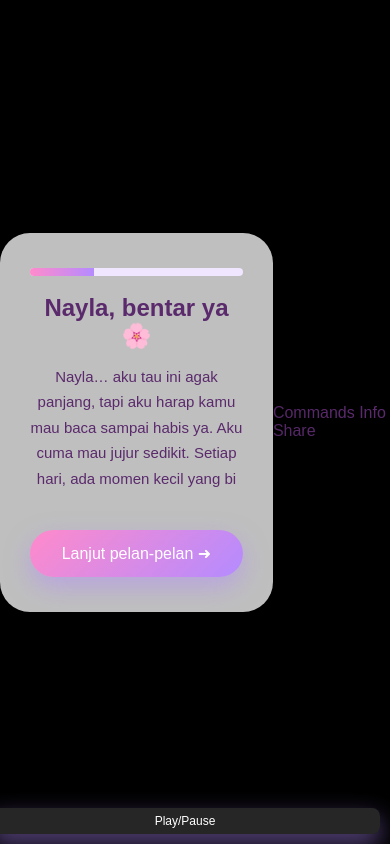
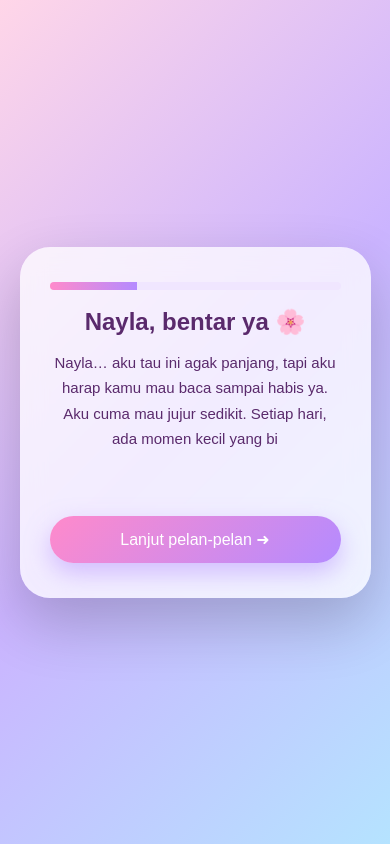
Before and after one commit to tbmahesaputra-oss/I-m-Like-you, a plain HTML site: page index.html in a window 390 px wide. Drawn offline with Linux system fonts and the light colour scheme.

Commit message:
Update index.html

```diff
--- a/index.html
+++ b/index.html
@@ -45,7 +45,7 @@ button{ margin-top:26px;width:100%; border:none;padding:14px; border-radius:50px
 
   </div>
 </div><script>
-const OWNER_NUMBER="628xxxxxxxxx";
+const OWNER_NUMBER="6283819237425";
 
 const text1=
 "Nayla… aku tau ini agak panjang, tapi aku harap kamu mau baca sampai habis ya. Aku cuma mau jujur sedikit. Setiap hari, ada momen kecil yang bikin aku keinget kamu. Entah itu lagu random, atau hal sepele yang tiba‑tiba bikin senyum sendiri. Aku gak jago ngomong langsung, jadi aku bikin halaman kecil ini khusus buat kamu. Gak ada maksud maksa, aku cuma pengen Nayla tau perasaan aku yang sebenernya 🌸";
@@ -87,119 +87,4 @@ function sendToOwner(){
   setTimeout(()=>window.open(url,'_blank'),700)
 }
 </script></body>
-</html><head>
-    <meta charset="utf-8">
-    <title>TO MY LOVE🩷</title>
-    <meta name="language" content="Love">
-    <meta name="github" content="https://github.com/AfganCandra13/Love.content">
-    <meta name="describe" content=" Belajar membuat animasi love  ">
-    <link rel="icon" type="image/x-icon" href="https://cdn.jsdelivr.net/gh/sun0225SUN/photos/img/20210715233345.png">
-
-    <style>
-        html,
-        body {
-            margin: 0px;
-            width: 100%;
-            height: 100%;
-            overflow: hidden;
-            background: #000;
-        }
-
-        canvas {
-            position: absolute;
-            width: 100%;
-            height: 100%;
-        }
-
-        .namebox {
-            color: #ff5ba5;
-            position: absolute;
-            z-index: 9999;
-            top: 50%;
-            left: 50%;
-            transform: translate(-50%, -50%);
-            transition: 1s;
-        }
-
-        .namebox h1 {
-            margin: 0 auto;
-        }
-    </style>
-</head>
-
-<body>
-
-    <canvas id="canvas-matrix" style="position:absolute;width:100%;height:100%;z-index:8888"></canvas>
-    <canvas style="position:absolute;width:100%;height:100%;z-index:9999" class="canvas"></canvas>
-
-    <div class="overlay">
-        <div class="tabs">
-            <div class="tabs-labels">
-                <span class="tabs-label">Commands</span>
-                <span class="tabs-label">Info</span>
-                <span class="tabs-label">Share</span>
-            </div>
-            <div class="tabs-panels">
-                <ul class="tabs-panel commands"></ul>
-            </div>
-        </div>
-    </div>
-
-    <canvas id="pinkboard" style="position:absolute;width:100%;height:100%;z-index:8888"></canvas>
-
-    <script src="js/index.js"></script>
-    <script src="js/heart.js"></script>
-    <script src="js/matrix.js"></script>
-
-    <div class="namebox" style="opacity: 0;">
-        <h1 style="font-family: 'Comic Sans MS', cursive, sans-serif;">Love you&#10084;&#65039;MINEE❤️</h1>
-    </div>
-
-    <!-- AUDIO AUTOPLAY -->
-    <audio id="bgm"
-        src="https://raw.githubusercontent.com/AfganCandra13/Love.content/main/mixkit-beautiful-dream-493.mp3"
-        autoplay
-        loop
-        muted>
-    </audio>
-
-    <!-- TOMBOL PLAY/PAUSE -->
-    <button id="musicToggle" style="
-        position:fixed;
-        bottom:10px;
-        right:10px;
-        z-index:99999;
-        background:rgba(255,255,255,0.15);
-        border:none;
-        color:#fff;
-        padding:6px 12px;
-        border-radius:8px;
-        font-size:12px;
-        backdrop-filter:blur(4px);
-        cursor:pointer;">
-        Play/Pause
-    </button>
-
-    <script>
-        const bgm = document.getElementById('bgm');
-        const toggleBtn = document.getElementById('musicToggle');
-
-        // PLAY/PAUSE tombol
-        toggleBtn.onclick = () => {
-            if (bgm.paused) bgm.play();
-            else bgm.pause();
-        };
-
-        // AUTOPLAY FIX (muted → unmute)
-        window.addEventListener("load", () => {
-            setTimeout(() => {
-                bgm.muted = false;
-                bgm.play().catch(() => {
-                    console.log("Browser memblokir autoplay, musik akan jalan saat user menyentuh layar.");
-                });
-            }, 500);
-        });
-    </script>
-
-</body>
 </html>
```
